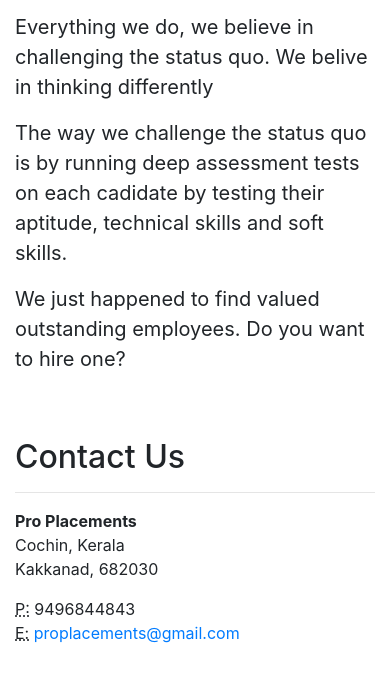
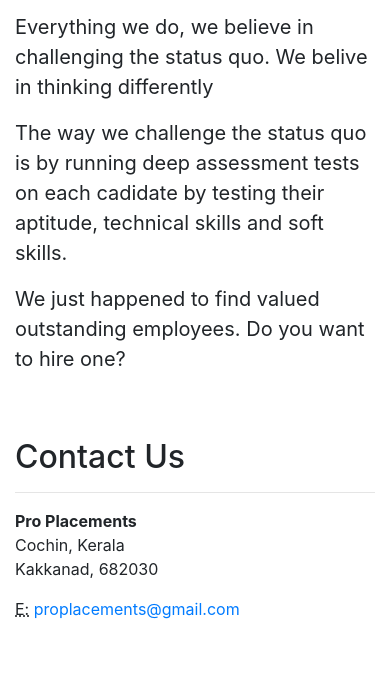
Before and after one commit to vineeth030/proplacements, a website: page index.html in a window 390 px wide. Shown: the part 592-1273 px from the top of the page. Drawn offline with Linux system fonts and the light colour scheme.

Commit message:
update phone number

```diff
--- a/index.html
+++ b/index.html
@@ -88,9 +88,6 @@
           <br>
         </address>
         <address>
-          <abbr title="Phone">P:</abbr>
-          9496844843
-          <br>
           <abbr title="Email">E:</abbr>
           <a href="mailto:#">proplacements@gmail.com</a>
         </address>
```
